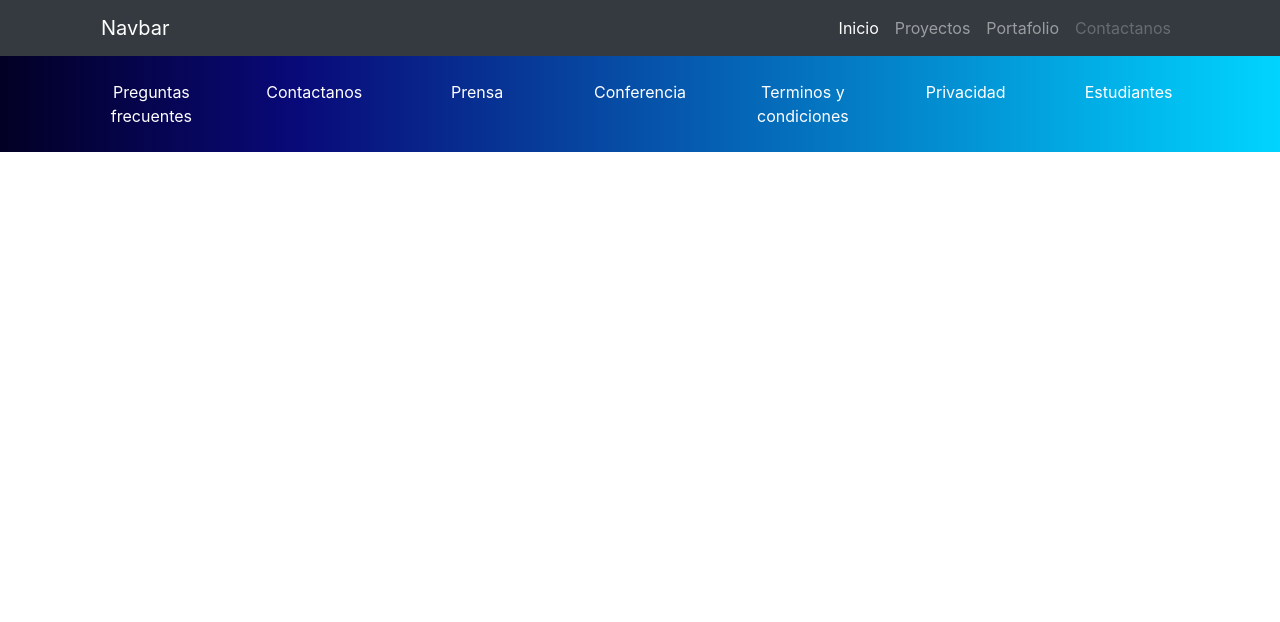
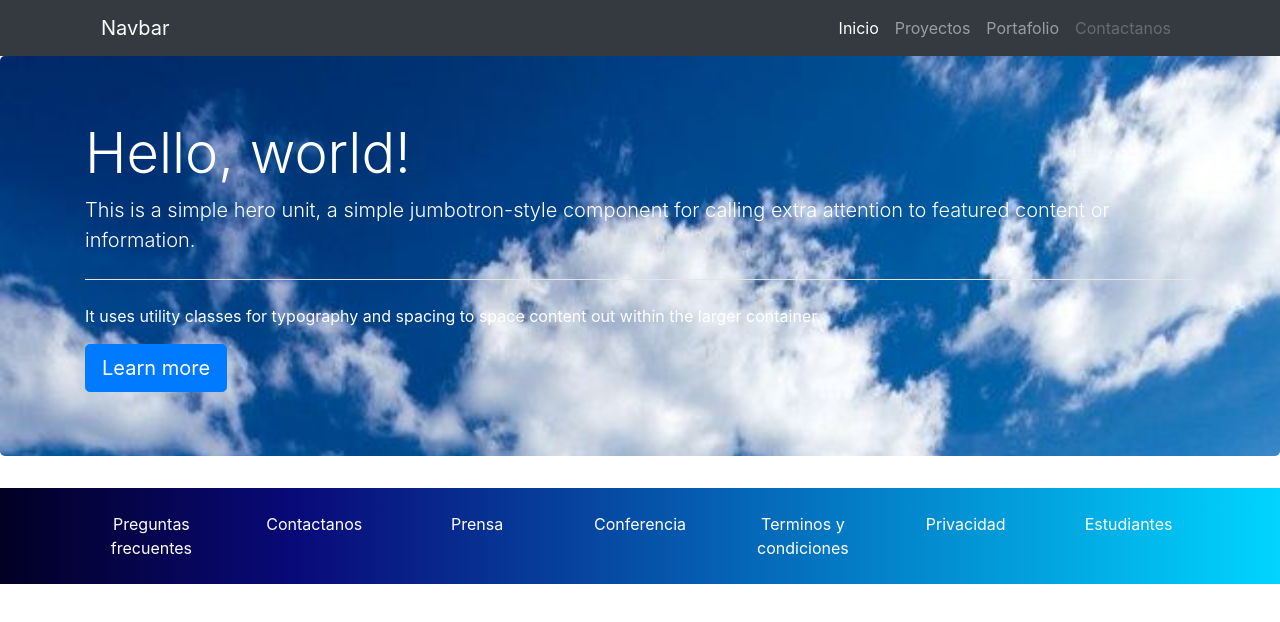
Before and after one commit to enith130/proyecto-git, a plain HTML site: page index.html in a window 1280 px wide. Drawn offline with Linux system fonts and the light colour scheme.

Commit message:
creando la seccion de jumbotron

```diff
--- a/css/estilos.css
+++ b/css/estilos.css
@@ -5,3 +5,11 @@ background: linear-gradient(90deg, rgba(2,0,36,1) 0%, rgba(9,9,121,1) 23%, rgba(
 .color-enlace{
     color: white;
 }
+.jumbotron{
+    background-image: url("../img/Costa\ del\ mar\ con\ agua\ turquesa\ clara\ y\ piedras\ afiladas\ en\ el\ cabo\ Cavo\ Greco\,\ Chipre_\ Marco\ vertical\ _\ Foto\ Premium.jpg");
+    background-size: cover;
+    color: white;
+}
+hr{
+    background-color: white;
+}
--- a/index.html
+++ b/index.html
@@ -39,6 +39,20 @@
             </div>
         </div>
        </div>
+       <div class="jumbotron">
+        <div class="container">
+            <div class="row">
+                <div class="col">
+                    <h1 class="display-4">Hello, world!</h1>
+        <p class="lead">This is a simple hero unit, a simple jumbotron-style component for calling extra attention to featured content or information.</p>
+        <hr class="my-4">
+        <p>It uses utility classes for typography and spacing to space content out within the larger container.</p>
+        <a class="btn btn-primary btn-lg" href="#" role="button">Learn more</a>
+                </div>
+            </div>
+        </div>
+
+      </div>
    <footer class="footer">
 <div class="container pb-4 pt-4">
     <div class="row text-center">
```
Also changed, not shown: img/Costa del mar con agua turquesa clara y piedras afiladas en el cabo Cavo Greco, Chipre_ Marco vertical _ Foto Premium.jpg (added).
